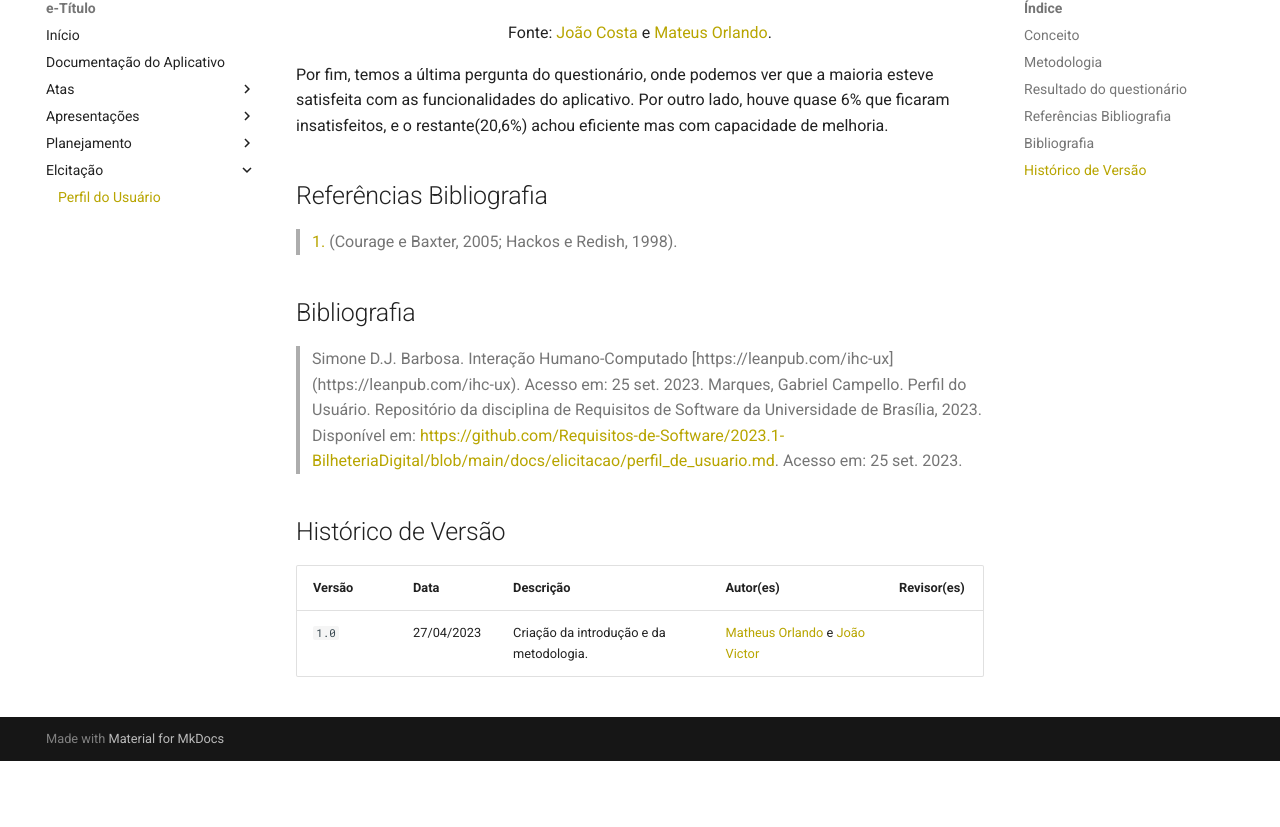
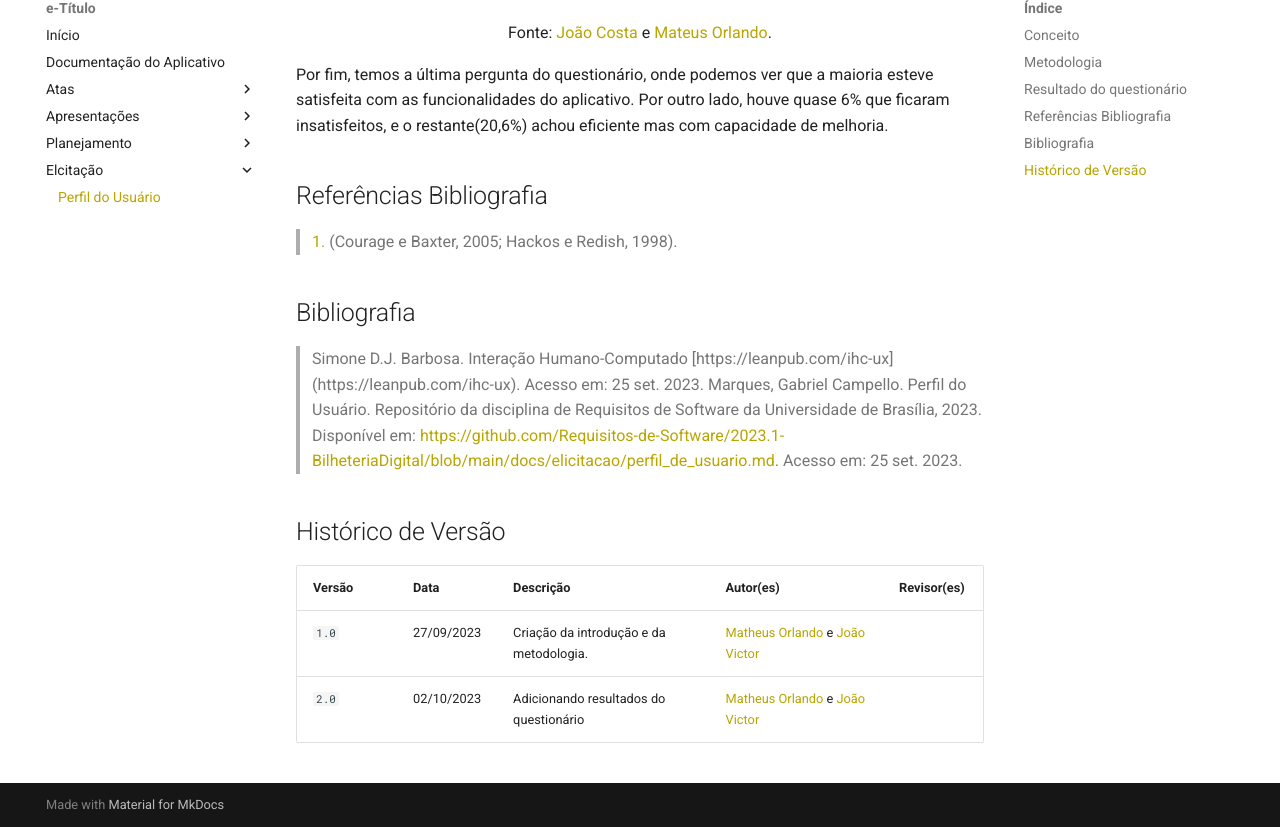
Before and after one commit to Requisitos-de-Software/2023.2-e-Titulo, an MkDocs documentation site: the page built from docs/Elicitacao/perfilDoUsuario.md, in a window 1280 px wide and 900 px high, scrolled down 4997 px, cut to the strip 73-900 px from the top of the window. Built offline with MkDocs 1.6.1 and Material for MkDocs 9.7.7, drawn with Linux system fonts in a browser that asks for light colours; comment, search, counter and statistics services are not loaded; before the commit the page ends 5831 px from its top, so only the background shows below that.

Commit message:
UPDATE: historico de vesões

```diff
--- a/docs/Elicitacao/perfilDoUsuario.md
+++ b/docs/Elicitacao/perfilDoUsuario.md
@@ -96,4 +96,5 @@ Por fim, temos a última pergunta do questionário, onde podemos ver que a maior
 
 | Versão | Data       | Descrição                           | Autor(es)                                                                                           | Revisor(es)                                      |
 | ------ | ---------- | ----------------------------------- | --------------------------------------------------------------------------------------------------- | ------------------------------------------------ |
-| `1.0`  | 27/04/2023 | Criação da introdução e da metodologia.                  | [Matheus Orlando](https://github.com/MateusPy) e [João Victor](https://github.com/jvcostta) | []()   |
+| `1.0`  | 27/09/2023 | Criação da introdução e da metodologia.                  | [Matheus Orlando](https://github.com/MateusPy) e [João Victor](https://github.com/jvcostta) | []()   |
+| `2.0`  | 02/10/2023 | Adicionando resultados do questionário                  | [Matheus Orlando](https://github.com/MateusPy) e [João Victor](https://github.com/jvcostta) | []()   |
```
